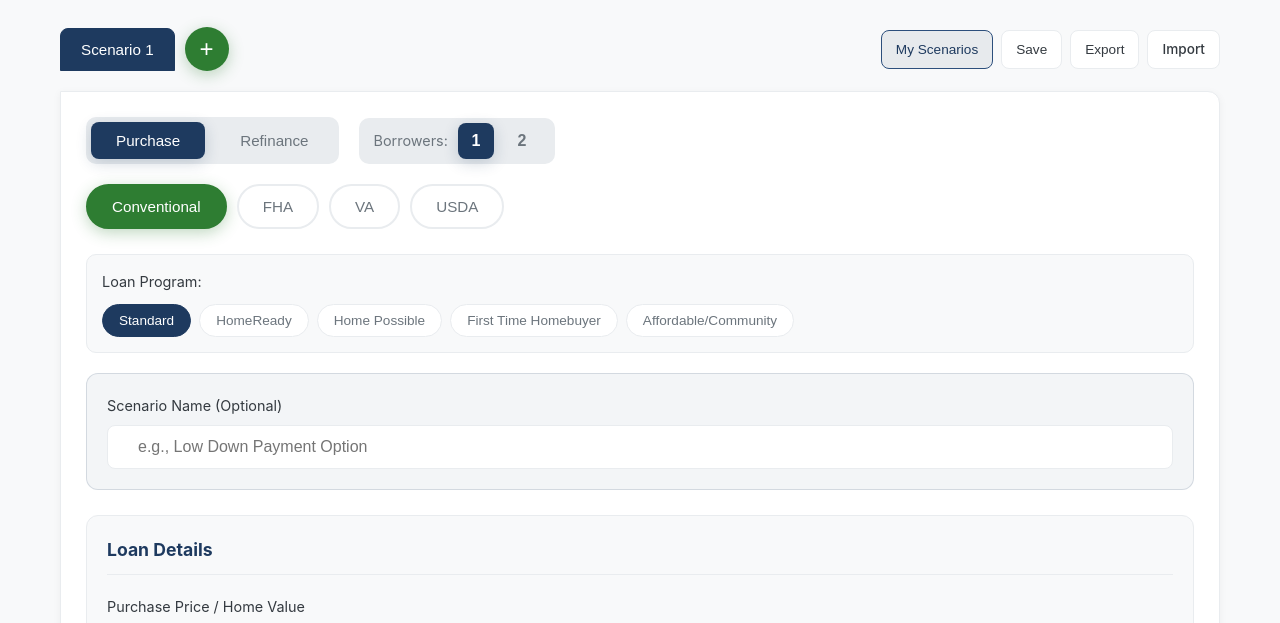
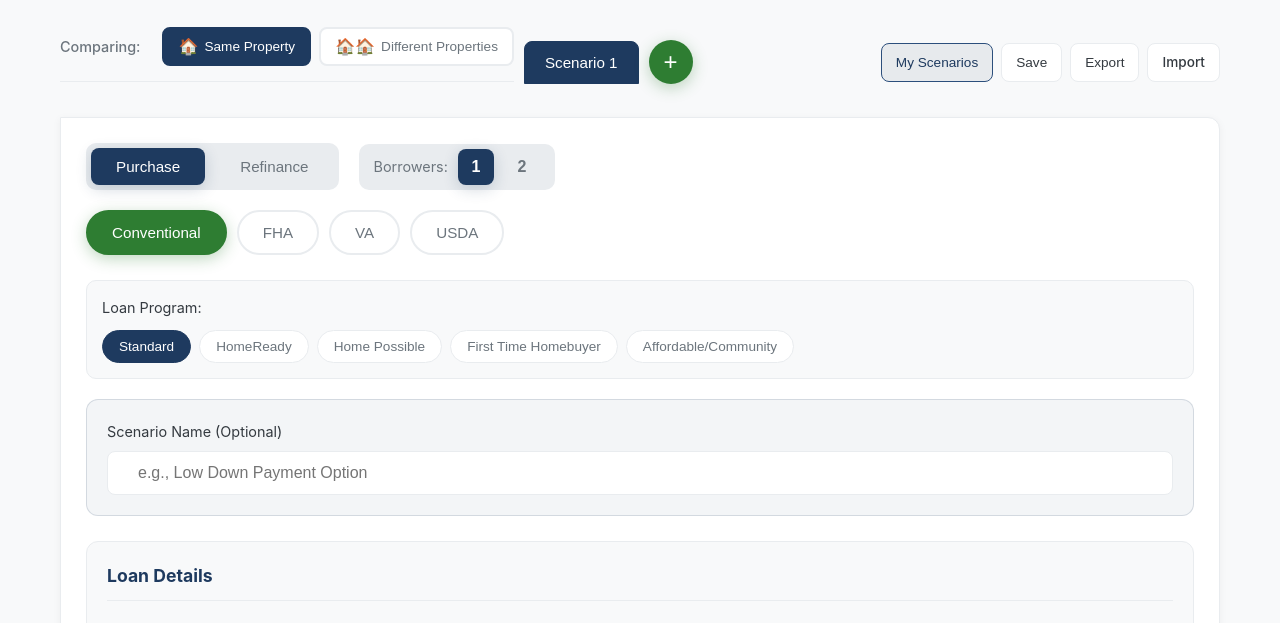
Before and after one commit to Jblood21/Loan-Comparison-, a plain HTML site: page index.html in a window 1280 px wide. Shown: the part 107-730 px from the top of the page. Drawn offline with nearby package versions, Linux system fonts and the light colour scheme; sample sign-in values are in the browser's storage.

Commit message:
Move comparison type toggle to top near scenario tabs

```diff
--- a/index.html
+++ b/index.html
@@ -329,6 +329,19 @@
         <div class="comparison-container">
             <!-- Loan comparison tabs -->
             <div class="loan-tabs-container">
+                <div class="comparison-type-toggle" id="comparisonTypeToggle">
+                    <span class="toggle-label">Comparing:</span>
+                    <div class="comparison-type-buttons">
+                        <button class="comparison-type-btn active" data-type="same" title="Same property, different loan options">
+                            <span class="type-icon">🏠</span>
+                            <span class="type-text">Same Property</span>
+                        </button>
+                        <button class="comparison-type-btn" data-type="different" title="Different properties">
+                            <span class="type-icon">🏠🏠</span>
+                            <span class="type-text">Different Properties</span>
+                        </button>
+                    </div>
+                </div>
                 <div class="loan-tabs" id="loanTabs">
                     <button class="loan-tab active" data-index="0">Scenario 1</button>
                 </div>
@@ -1133,22 +1146,7 @@
 
         <!-- Comparison Summary (shown when multiple loans) -->
         <div class="comparison-summary hidden" id="comparisonSummary">
-            <div class="comparison-header">
-                <h2>Side-by-Side Comparison</h2>
-                <div class="comparison-type-toggle">
-                    <span class="toggle-label">Comparing:</span>
-                    <div class="comparison-type-buttons">
-                        <button class="comparison-type-btn active" data-type="same" title="Same property, different loan options">
-                            <span class="type-icon">🏠</span>
-                            <span class="type-text">Same Property</span>
-                        </button>
-                        <button class="comparison-type-btn" data-type="different" title="Different properties">
-                            <span class="type-icon">🏠🏠</span>
-                            <span class="type-text">Different Properties</span>
-                        </button>
-                    </div>
-                </div>
-            </div>
+            <h2>Side-by-Side Comparison</h2>
             <div class="comparison-type-banner" id="comparisonTypeBanner">
                 <span class="banner-icon">🏠</span>
                 <span class="banner-text">Comparing different loan options for the <strong>same property</strong></span>
--- a/styles.css
+++ b/styles.css
@@ -3140,3 +3140,18 @@ input[type="range"]::-moz-range-thumb {
     color: var(--text-muted);
     font-size: 0.8rem;
 }
+
+/* Comparison type toggle in tabs container */
+.loan-tabs-container .comparison-type-toggle {
+    margin-bottom: 15px;
+    padding-bottom: 15px;
+    border-bottom: 1px solid var(--light-gray);
+}
+
+.loan-tabs-container .comparison-type-toggle .toggle-label {
+    margin-right: 10px;
+}
+
+.loan-tabs-container .comparison-type-buttons {
+    display: inline-flex;
+}
```
